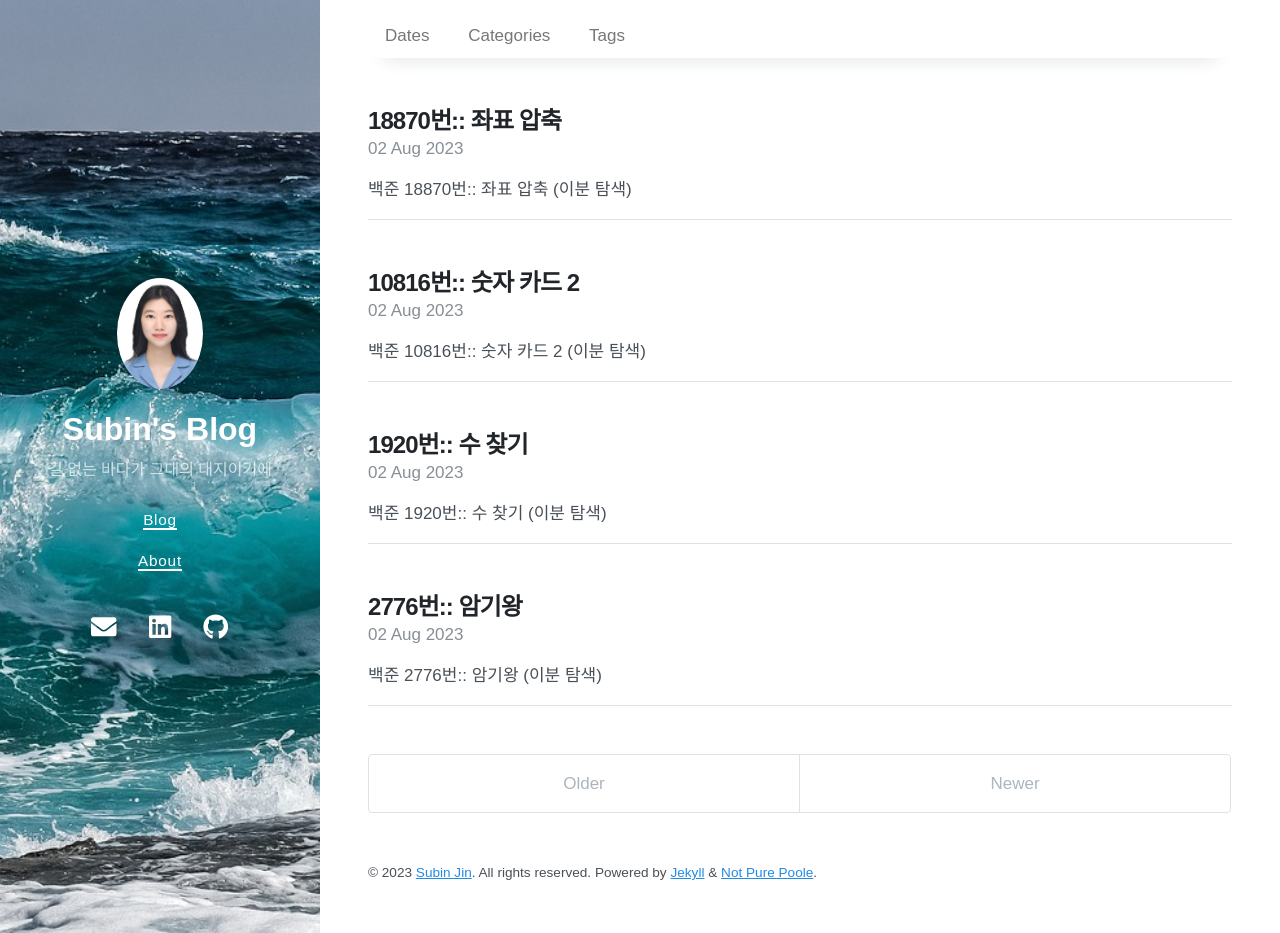
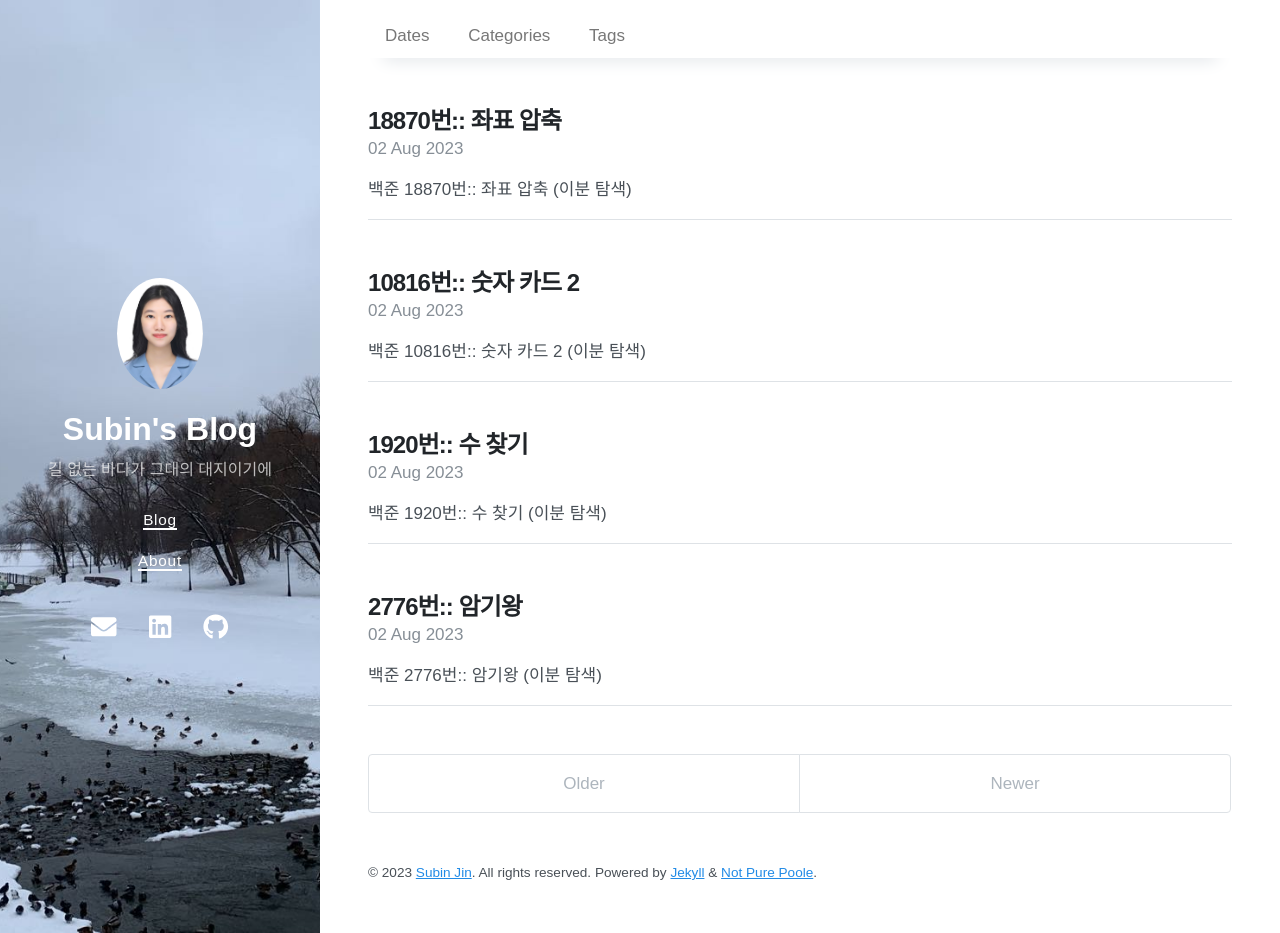
Before and after one commit to SubinJin98/SubinJin98.github.io, a Jekyll site: the page built from index.html, in a window 1280 px wide and 933 px high. Built offline with Jekyll 4.4.1, drawn with Linux system fonts in a browser that asks for light colours; nearby versions of some CDN libraries; the list of posts is cut into pages by our own code.

Commit message:
cng cover_img

```diff
--- a/_config.yml
+++ b/_config.yml
@@ -5,7 +5,7 @@ url: https://SubinJin98.github.io
 avatar: /avatar.jpeg
 paginate: 5
 permalink: pretty
-cover_image: assets/waves.jpg
+cover_image: /bg.jpeg
 
 # Gems
 plugins:
```
